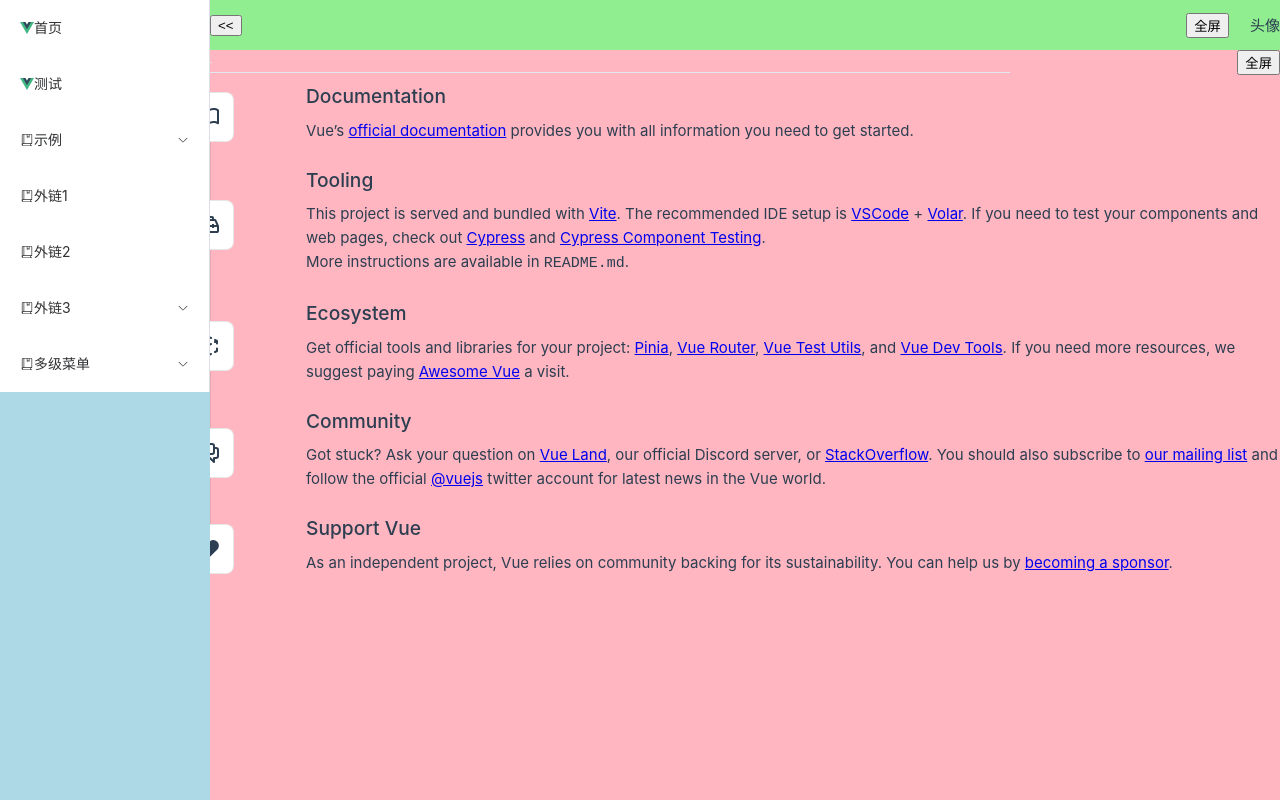
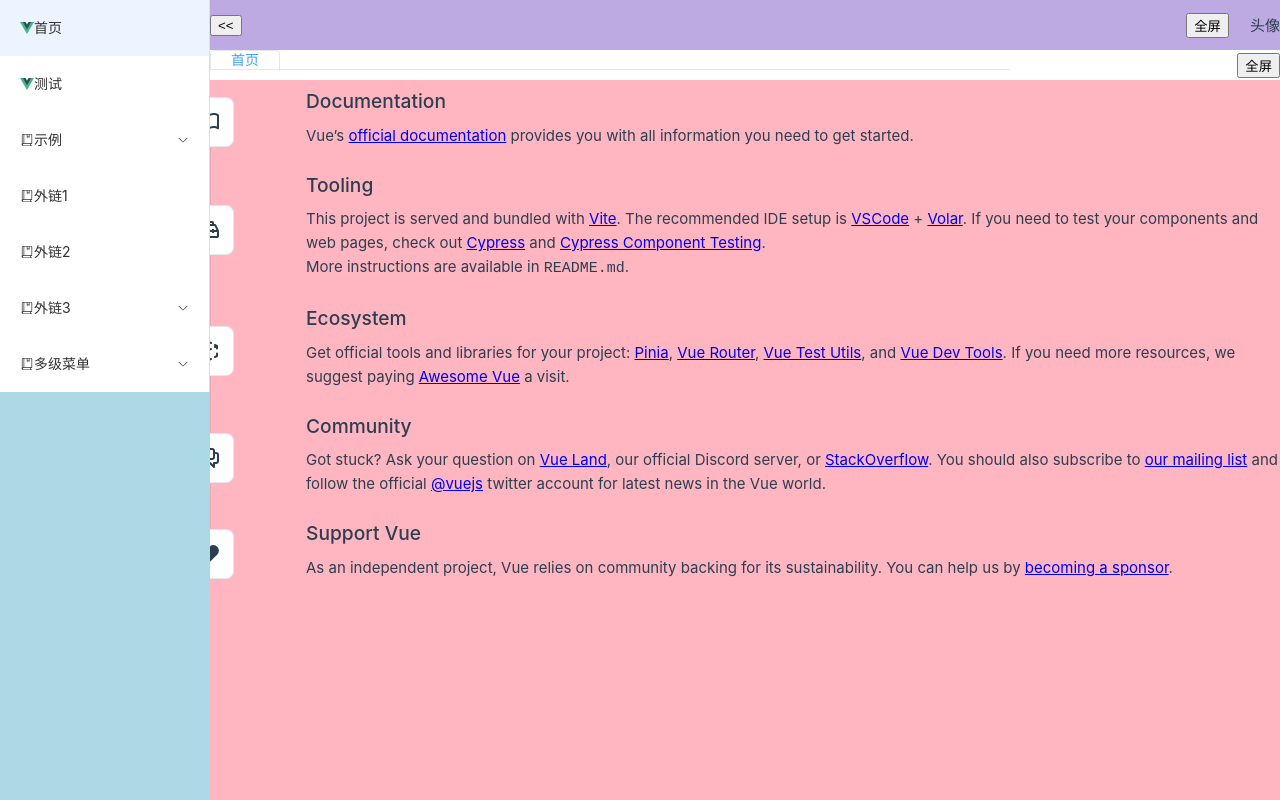
Before and after one commit to coo-tmp/cz-vue3-element-admin, a Vue app: page /#/dashboard/home in a window 1280 px wide. Built offline with nearby package versions, Linux system fonts and the light colour scheme.

Commit message:
14.1 使用scss/vue等优化layout

```diff
--- a/src/layouts/default/components/TwAppMain/index.vue
+++ b/src/layouts/default/components/TwAppMain/index.vue
@@ -1,40 +1,64 @@
 <template>
+  <div class="root">
     <div class="tabview-wrapper">
       <TwTabView class="tabview-content" />
-    <div class="tabview-operation"><button @click="toggleFullContent">全屏</button></div>
+      <div class="tabview-operation"><button v-if="appStore.screen.widthType !== ScreenWidthType.Small" @click="toggleFullContent">全屏</button></div>
     </div>
     <div class="view-container">
+      <ElScrollbar>
         <router-view v-slot="{ Component, route }">
           <keep-alive :include="tabViewStore.allTabs.map((i) => i.path)">
             <component :is="Component" :key="route.fullPath" />
           </keep-alive>
         </router-view>
+      </ElScrollbar>
+    </div>
   </div>
 </template>
 
 <script setup lang="ts">
 import tabViewStore from '@/stores/modules/tabViewStore';
 import TwTabView from '@/layouts/default/components/TwTabView/index.vue';
+import appStore from '@/stores/modules/appStore';
+import { ScreenWidthType } from '@/types';
 
 function toggleFullContent() {
   var sidebar = document.getElementById('sidebar-wrapper');
   var header = document.getElementById('header-wrapper');
   var content = document.getElementById('content-wrapper');
-  sidebar?.classList.toggle('sidebar-wrapper-full-content');
-  header?.classList.toggle('header-wrapper-full-content');
-  content?.classList.toggle('content-wrapper-full-content');
+  sidebar?.classList.toggle('full-content-sidebar-wrapper');
+  header?.classList.toggle('full-content-header-wrapper');
+  content?.classList.toggle('full-content-content-wrapper');
 }
 </script>
 
-<style scoped>
+<style lang="scss" scoped>
+.root {
+  width: 100%;
+  height: 100%;
+  padding: 0;
+  margin: 0;
+  display: flex;
+  flex-direction: column;
+  overflow: hidden;
+
   .tabview-wrapper {
+    flex: 0 0 $layout__tabview_height;
     display: flex;
     overflow: hidden;
     align-items: center;
     justify-content: space-between;
+
+    > .tabview-content {
+      width: 800px;
+    }
   }
 
-.tabview-wrapper > .tabview-content {
-  width: 800px;
+  .view-container {
+    flex: 1 1 auto;
+    height: calc(100% - $layout__tabview_height);
+    background-color: lightpink;
+    overflow: auto;
+  }
 }
 </style>
--- /dev/null
+++ b/src/layouts/default/components/TwHeader/index.vue
@@ -0,0 +1,32 @@
+<template>
+  <div class="root">
+    <div>
+      <button v-if="appStore.screen.widthType !== ScreenWidthType.Small && appStore.sidebar.opened" @click="appStore.toggleSidebar">&lt;&lt;</button>
+      <button v-else @click="appStore.toggleSidebar">&gt;&gt;</button>
+    </div>
+    <div>
+      <button @click="toggle">全屏</button>
+      &nbsp;&nbsp;&nbsp;&nbsp;头像
+    </div>
+  </div>
+</template>
+
+<script setup lang="ts">
+import { useFullscreen } from '@vueuse/core';
+import { ScreenWidthType } from '@/types';
+import appStore from '@/stores/modules/appStore';
+
+const { toggle } = useFullscreen();
+</script>
+
+<style lang="scss" scoped>
+.root {
+  width: 100%;
+  height: 100%;
+  display: flex;
+  overflow: hidden;
+  align-items: center;
+  justify-content: space-between;
+  background-color: rgb(190, 170, 226);
+}
+</style>
--- a/src/layouts/default/components/TwSidebar/TwSidebarItem.vue
+++ b/src/layouts/default/components/TwSidebar/TwSidebarItem.vue
@@ -1,7 +1,6 @@
 <template>
   <template v-if="!hasChild(item)">
-    <!-- <TwLink v-if="item.visiable === undefined ? true : item.visiable" :to="item.path ?? '#'" :is-tab="true" :tabTitle="item.name"> -->
-    <TwLink v-if="item.visiable === undefined ? true : item.visiable" :to="item.path ?? '#'" :is-tab="true">
+    <TwLink v-if="item.visiable === undefined ? true : item.visiable" :to="item.path ?? '#'" :is-tab="true" :tabTitle="item.name">
       <ElMenuItem :index="item.id">
         <SvgIcon v-if="item.icon" :name="item.icon" />
         <template #title>
--- a/src/layouts/default/components/TwTabView/index.vue
+++ b/src/layouts/default/components/TwTabView/index.vue
@@ -1,7 +1,9 @@
 <template>
-  <el-tabs v-model="tabViewStore.activeTab" type="card" class="main-tab" @tab-click="handleClick" @tab-remove="handleRemove">
-    <el-tab-pane v-for="item in tabViewStore.allTabs" :key="item.path" :name="item.path" :label="item.title" :closable="item.closable"></el-tab-pane>
-  </el-tabs>
+  <div class="root">
+    <el-tabs v-model="tabViewStore.activeTab" type="card" class="main-tab" @tab-click="handleClick" @tab-remove="handleRemove">
+      <el-tab-pane v-for="item in tabViewStore.allTabs" :key="item.path" :name="item.path" :label="item.title" :closable="item.closable"></el-tab-pane>
+    </el-tabs>
+  </div>
 </template>
 
 <script setup lang="ts">
@@ -18,6 +20,13 @@
 </script>
 
 <style>
+.root {
+  width: 100%;
+  height: 100%;
+  padding: 0;
+  margin: 0;
+  overflow: auto;
+}
 .main-tab {
   --el-tabs-header-height: 20px;
 }
--- a/src/layouts/default/index.vue
+++ b/src/layouts/default/index.vue
@@ -1,21 +1,21 @@
 <template>
   <div class="app-wrapper">
-    <!-- 手机设备侧边栏打开遮罩层 -->
-    <div id="drawer-bg" class="drawer-bg" @click="toggleSidebar"></div>
+    <div v-if="isSmallScreenWIdth && isSidebarOpened" id="drawer-bg" class="drawer-bg" @click="appStore.toggleSidebar"></div>
 
-    <div id="sidebar-wrapper" class="sidebar-wrapper">
+    <div
+      id="sidebar-wrapper"
+      class="sidebar-wrapper"
+      :class="{
+        'sidebar-wrapper-opened': !isSmallScreenWIdth && isSidebarOpened,
+        'sidebar-wrapper-closed': !isSmallScreenWIdth && !isSidebarOpened,
+        'sidebar-wrapper-small-show': isSmallScreenWIdth && isSidebarOpened,
+      }"
+    >
       <TwSidebar :items="menus" />
     </div>
     <div class="main-wrapper">
       <div id="header-wrapper" class="header-wrapper">
-        <div>
-          <button v-if="appStore.screen.widthType !== ScreenWidthType.Small && appStore.sidebar.opened" @click="toggleSidebar">&lt;&lt;</button>
-          <button v-else @click="toggleSidebar">&gt;&gt;</button>
-        </div>
-        <div>
-          <button @click="toggle">全屏</button>
-          &nbsp;&nbsp;&nbsp;&nbsp;头像
-        </div>
+        <TwHeader />
       </div>
       <div id="content-wrapper" class="content-wrapper">
         <TwAppMain />
@@ -29,59 +29,26 @@
 import TwSidebar from './components/TwSidebar/index.vue';
 import type { IMenuItem } from './components/TwSidebar/types';
 import { ScreenWidthType } from '@/types';
+import TwHeader from './components/TwHeader/index.vue';
 import TwAppMain from './components/TwAppMain/index.vue';
-import { useFullscreen } from '@vueuse/core';
+import { useWindowSize } from '@vueuse/core';
+import { computed, watchEffect } from 'vue';
 
+const isSidebarOpened = computed(() => appStore.sidebar.opened);
+const isSmallScreenWIdth = computed(() => appStore.screen.widthType === ScreenWidthType.Small);
+
+watchEffect(() => {
   const smallMaxWidth = 768; // px
   const middleMaxWidth = 1200; // px
+  const { width } = useWindowSize();
 
-const { toggle } = useFullscreen();
-
-function toggleSidebar() {
-  var sidebar = document.getElementById('sidebar-wrapper');
-  var drawerBg = document.getElementById('drawer-bg');
-
-  var width = document.body.clientWidth;
-  if (width > middleMaxWidth) {
-    sidebar?.classList.remove('sidebar-wrapper-middle-show');
-    sidebar?.classList.remove('sidebar-wrapper-small-show');
-    drawerBg?.classList.remove('drawer-bg-small-show');
-    sidebar?.classList.toggle('sidebar-wrapper-big-hide');
-  } else if (width <= smallMaxWidth) {
-    sidebar?.classList.remove('sidebar-wrapper-big-hide');
-    sidebar?.classList.remove('sidebar-wrapper-middle-show');
-    sidebar?.classList.toggle('sidebar-wrapper-small-show');
-    drawerBg?.classList.toggle('drawer-bg-small-show');
+  if (width.value > middleMaxWidth) {
+    appStore.setScreenWidthType(ScreenWidthType.Big);
+  } else if (width.value <= smallMaxWidth) {
+    appStore.setScreenWidthType(ScreenWidthType.Small);
   } else {
-    sidebar?.classList.remove('sidebar-wrapper-big-hide');
-    sidebar?.classList.remove('sidebar-wrapper-small-show');
-    drawerBg?.classList.remove('drawer-bg-small-show');
-    sidebar?.classList.toggle('sidebar-wrapper-middle-show');
+    appStore.setScreenWidthType(ScreenWidthType.Middle);
   }
-
-  appStore.toggleSidebar();
-}
-
-window.addEventListener('resize', () => {
-  var width = document.body.clientWidth;
-  if (width > middleMaxWidth) {
-    appStore.changeScreenWidthType(ScreenWidthType.Big);
-    appStore.openSidebar();
-  } else if (width <= smallMaxWidth) {
-    appStore.changeScreenWidthType(ScreenWidthType.Small);
-    appStore.closeSidebar();
-  } else {
-    appStore.changeScreenWidthType(ScreenWidthType.Middle);
-    appStore.closeSidebar();
-  }
-
-  var sidebar = document.getElementById('sidebar-wrapper');
-  var drawerBg = document.getElementById('drawer-bg');
-
-  sidebar?.classList.remove('sidebar-wrapper-big-hide');
-  sidebar?.classList.remove('sidebar-wrapper-small-show');
-  sidebar?.classList.remove('sidebar-wrapper-middle-show');
-  drawerBg?.classList.remove('drawer-bg-small-show');
 });
 </script>
 
@@ -222,13 +189,10 @@
 ];
 </script>
 
-<style scoped>
-/* @media (min-width: 768px)
-        @media (min-width: 992px)
-        @media (min-width: 1200px)
-        @media (max-width: 767px) */
+<style lang="scss" scoped>
 html,
-body {
+body,
+.app-wrapper {
   width: 100%;
   height: 100%;
   margin: 0;
@@ -238,90 +202,84 @@
 
 .app-wrapper {
   display: flex;
-  height: 100%;
-}
 
   .sidebar-wrapper {
-  flex: 0 0 210px;
-  display: block;
-  overflow: auto;
-  background: lightblue;
+    overflow: hidden;
+    background-color: lightblue;
   }
 
   .main-wrapper {
+    flex: 1 1 auto;
     display: flex;
-  flex: 1 1 auto;
     flex-direction: column;
-}
+    overflow: hidden;
 
     .header-wrapper {
-  flex: 0 0 50px;
-  display: flex;
+      flex: 0 0 $layout__header_height;
       overflow: hidden;
-  align-items: center;
-  justify-content: space-between;
-  background: lightgreen;
     }
 
     .content-wrapper {
       flex: 1 1 auto;
-  height: calc(100% - 50px);
-  background: lightpink;
-  overflow: auto;
+      height: calc(100% - $layout__header_height);
+      overflow: hidden;
     }
-</style>
-
-<style scoped>
-/* 大屏 & 中屏（>768px） */
-@media (min-width: 768px) {
-  .sidebar-wrapper-full-content {
-    /* flex: 0 0 0 !important;
-          overflow: hidden; */
-    display: none !important;
-  }
-
-  .header-wrapper-full-content {
-    /* flex: 0 0 0 !important;
-          overflow: hidden; */
-    display: none !important;
-  }
-
-  .content-wrapper-full-content {
-    height: 100%;
   }
 }
 </style>
 
-<style scoped>
-/* all: 大屏（>=1200px） */
-@media (min-width: 1200px) {
-  .sidebar-wrapper-big-hide {
-    /*display: none;*/
-    flex: 0 0 54px;
+<style lang="scss" scoped>
+/* 大屏 & 中屏（>768px） */
+@media (min-width: $screen_width__small) {
+  .sidebar-wrapper {
     display: block;
+
+    &-closed {
+      flex: 0 0 $layout__sidebar_width__closed !important;
+    }
+
+    &-opened {
+      flex: 0 0 $layout__sidebar_width__opened !important;
+    }
+  }
+
+  .full-content {
+    &-sidebar-wrapper {
+      display: none !important;
+    }
+
+    &-header-wrapper {
+      display: none !important;
+    }
+
+    &-content-wrapper {
+      height: 100%;
+    }
   }
 }
 </style>
 
-<style scoped>
-/* 中屏（>768px && < 1200px） */
-@media (max-width: 1200px) and (min-width: 768px) {
+<style lang="scss" scoped>
+/* 大屏（>=1200px） */
+@media (min-width: $screen_width__big) {
   .sidebar-wrapper {
-    flex: 0 0 54px;
-    display: block;
-    overflow: hidden;
-  }
-
-  .sidebar-wrapper-middle-show {
-    flex: 0 0 210px;
-    display: block;
+    flex: 0 0 $layout__sidebar_width__opened;
   }
 }
 </style>
 
-<style scoped>
-/* all: 小屏（<768px） */
-@media (max-width: 768px) {
+<style lang="scss" scoped>
+/* 中屏（>768px && < 1200px） */
+@media (max-width: $screen_width__big) and (min-width: $screen_width__small) {
+  .sidebar-wrapper {
+    flex: 0 0 $layout__sidebar_width__closed;
+  }
+}
+</style>
+
+<style lang="scss" scoped>
+/* 小屏（<768px） */
+@media (max-width: $screen_width__small) {
   .sidebar-wrapper {
     position: absolute;
     top: 0;
@@ -329,6 +287,10 @@
     z-index: 1001;
     height: 100%;
     display: none;
+
+    &-small-show {
+      display: block !important;
+    }
   }
 
   .drawer-bg {
@@ -338,13 +300,8 @@
     z-index: 1000;
     width: 100%;
     height: 100%;
-    background: #000;
+    background-color: #000000;
     opacity: 0.3;
-    display: none;
-  }
-
-  #sidebar-wrapper.sidebar-wrapper-small-show,
-  #drawer-bg.drawer-bg-small-show {
     display: block;
   }
 }
--- a/src/layouts/scss/index.scss
+++ b/src/layouts/scss/index.scss
@@ -1,2 +1,4 @@
+@import './variables.scss';
+
 $background-color: #ff0000;
 $text-color: #ffffff;
--- a/src/stores/modules/appStore.ts
+++ b/src/stores/modules/appStore.ts
@@ -24,8 +24,19 @@
     sidebar.opened = !sidebar.opened;
   }
 
-  function changeScreenWidthType(type: ScreenWidthType) {
+  function setScreenWidthType(type: ScreenWidthType) {
     screen.widthType = type;
+    switch (screen.widthType) {
+      case ScreenWidthType.Big:
+        openSidebar();
+        break;
+      case ScreenWidthType.Middle:
+        closeSidebar();
+        break;
+      case ScreenWidthType.Small:
+        closeSidebar();
+        break;
+    }
   }
 
   return {
@@ -34,7 +45,7 @@
     openSidebar,
     closeSidebar,
     toggleSidebar,
-    changeScreenWidthType,
+    setScreenWidthType,
   };
 });
 
--- a/src/stores/modules/tabViewStore.ts
+++ b/src/stores/modules/tabViewStore.ts
@@ -10,6 +10,17 @@
   const activeTab = ref<string>('');
 
   // actions
+  function init() {
+    if (allTabs.value.length === 0) {
+      const tab: ITabView = {
+        title: '首页',
+        path: '/',
+        closable: false,
+      };
+      addTab(tab);
+    }
+  }
+
   function addTab(tab: ITabView) {
     const filters = allTabs.value.filter((item: ITabView) => {
       return item.path === tab.path;
@@ -41,6 +52,8 @@
     activeTab.value = activeName;
     allTabs.value = tabs.filter((tab) => tab.path !== name);
     RouterService.router.replace(activeTab.value);
+
+    init();
   }
 
   function setActiveTab(name: string) {
@@ -51,6 +64,7 @@
   return {
     allTabs,
     activeTab,
+    init,
     addTab,
     removeTab,
     setActiveTab,
```
Also changed, not shown: src/App.vue (+7 -1 lines), src/layouts/scss/variables.scss (added, +14 -0 lines). Lines whose indentation alone changed are shown as unchanged.
